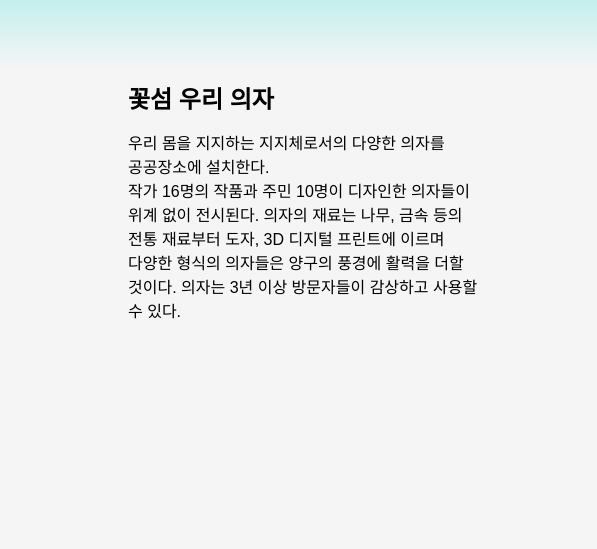
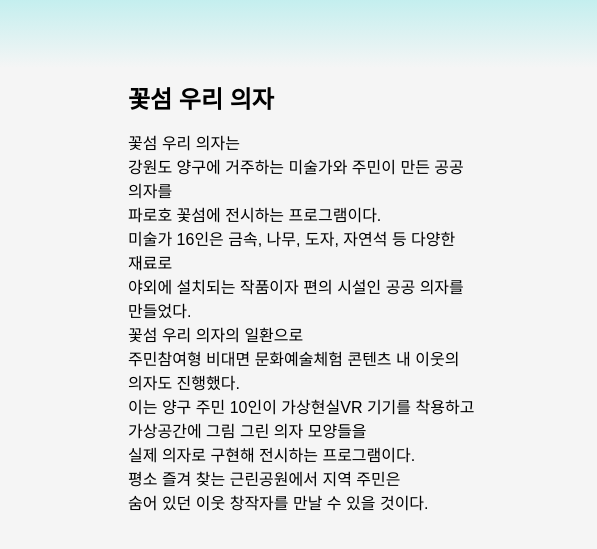
Before and after one commit to onghyuk/yanggucreative, a plain HTML site: page index.html in a window 1280 px wide. Shown: the part 2260-2809 px from the top of the page, 0-597 px from the left. Drawn offline with Linux system fonts and the light colour scheme.

Commit message:
Update index.html

```diff
--- a/index.html
+++ b/index.html
@@ -112,10 +112,20 @@
               <div class="chairpage">
                       <div class="pageoneheader"><h2><b>꽃섬 우리 의자</b></h2>
 
-                      <p>우리 몸을 지지하는 지지체로서의 다양한 의자를 공공장소에 설치한다.<br>
-                      작가 16명의 작품과 주민 10명이 디자인한 의자들이 위계 없이 전시된다.
-                      의자의 재료는 나무, 금속 등의 전통 재료부터 도자, 3D 디지털 프린트에 이르며 다양한 형식의 의자들은 양구의 풍경에 활력을 더할 것이다.
-                      의자는 3년 이상 방문자들이 감상하고 사용할 수 있다.</p>
+                      <p>꽃섬 우리 의자는 <br>
+                        강원도 양구에 거주하는 미술가와 주민이 만든 공공 의자를 <br>
+                        파로호 꽃섬에 전시하는 프로그램이다. <br>
+                        미술가 16인은 금속, 나무, 도자, 자연석 등 다양한 재료로 <br>
+                        야외에 설치되는 작품이자 편의 시설인 공공 의자를 만들었다. <br>
+
+                        꽃섬 우리 의자의 일환으로 <br>
+                        주민참여형 비대면 문화예술체험 콘텐츠 내 이웃의 의자도 진행했다.<br>
+                        이는 양구 주민 10인이 가상현실VR 기기를 착용하고 <br>
+                        가상공간에 그림 그린 의자 모양들을 <br>
+                        실제 의자로 구현해 전시하는 프로그램이다. <br>
+                        평소 즐겨 찾는 근린공원에서 지역 주민은<br>
+                        숨어 있던 이웃 창작자를 만날 수 있을 것이다. <br>
+                        </p>
                       </div>
 
                       <div class="oneimg">
```
